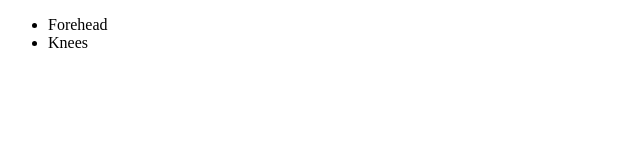
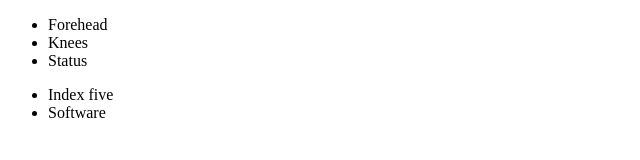
Before and after one commit to KShahdan/testDevWeb, a plain HTML site: page index.html in a window 1280 px wide. Shown: the whole page, without its empty margins (0-640 px from the left). Drawn offline with Linux system fonts and the light colour scheme.

Commit message:
Second modification

```diff
--- a/index.html
+++ b/index.html
@@ -8,6 +8,11 @@
 		<ul>
 			<li>Forehead</li>
 			<li>Knees</li>
+			<li>Status</li>
+		</ul>
+		<ul>
+			<li>Index five</li>
+			<li>Software</li>
 		</ul>
 	</div>
 </body>
```
